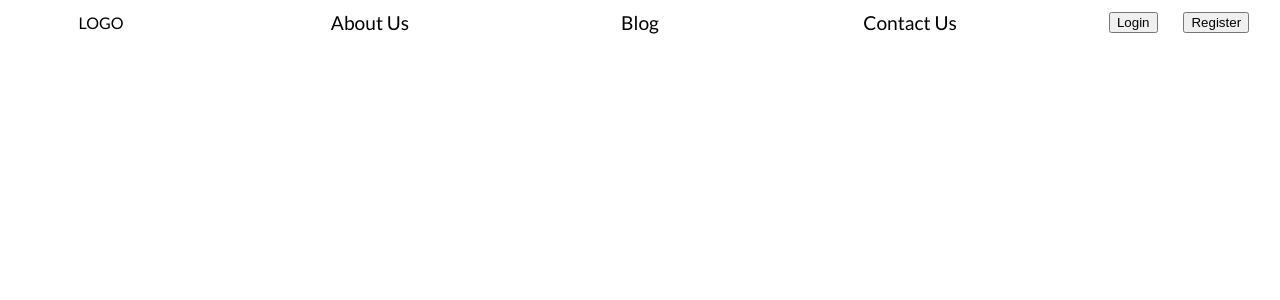
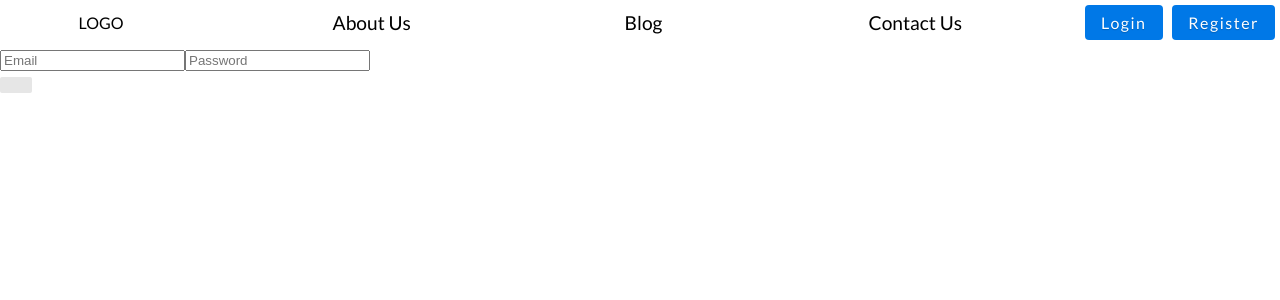
Before and after one commit to brycegoh/influ-frontend, a React (Create React App) app: page /login in a window 1280 px wide. Before the commit this address led to /protected. Shown: the top 300 px of the page. Built offline with nearby package versions, Linux system fonts and the light colour scheme; the HTML template or start-up script is replaced by a standard one.

Commit message:
added button styles

```diff
--- a/src/App.js
+++ b/src/App.js
@@ -40,7 +40,7 @@ function App() {
         />
         {sideDrawerStatus && <Backdrop onClick={onBurgerBar} />}
         <Route exact path="/" component={LandingPage} />
-        <ProtectedRoute exact path="/login" component={Login} />
+        <Route exact path="/login" component={Login} />
       </BrowserRouter>
     </div>
   );
--- a/src/components/login.js
+++ b/src/components/login.js
@@ -1,6 +1,6 @@
 import React, { useState, useEffect } from "react";
 import Input from "./subcomponents/input";
-import Button from "./subcomponents/button";
+import Button from "./subcomponents/button/button";
 import "../layout.css";
 import { _login } from "../services/index";
 
--- a/src/components/navbar/navbar.css
+++ b/src/components/navbar/navbar.css
@@ -48,9 +48,8 @@
 
 /* Login and register */
 .navbar-button {
-  width: 15%;
-  font-family: "Lato", sans-serif;
-  padding: 5px;
+  width: 190px;
+  margin-right: 5px;
 }
 
 @media (max-width: 760px) {
--- a/src/components/navbar/navbar.js
+++ b/src/components/navbar/navbar.js
@@ -1,6 +1,6 @@
 import React, { useState } from "react";
 import { useHistory } from "react-router-dom";
-import Button from "../subcomponents/button";
+import Button from "../subcomponents//button/button";
 import Burgerbar from "./burgerbar";
 import "../../layout.css";
 import "./navbar.css";
@@ -31,9 +31,20 @@ function Navbar(props) {
           {tab}
         </div>
       ))}
-      <div className="flex-row-center-center navbar-button">
-        <Button onClick={redirectTo} value={"Login"} />
-        <Button onClick={redirectTo} value={"Register"} />
+      <div className="flex-row-space-between-center navbar-button">
+        <Button
+          onClick={() => redirectTo("/login")}
+          value={"Login"}
+          type="primary"
+          size="regular"
+        />
+        <div className="spacer" />
+        <Button
+          onClick={() => redirectTo("/register")}
+          value={"Register"}
+          type="primary"
+          size="regular"
+        />
       </div>
     </div>
   );
--- a/src/components/subcomponents/button.js
+++ /dev/null
@@ -1,9 +0,0 @@
-import React from "react";
-
-function Button(props) {
-  let { onClick, value } = props;
-
-  return <button onClick={onClick}>{value}</button>;
-}
-
-export default Button;
--- /dev/null
+++ b/src/components/subcomponents/button/button.css
@@ -0,0 +1,63 @@
+.pure-button {
+  font-size: 100%;
+  padding: 0.5em 1em;
+  color: rgba(0, 0, 0, 0.8);
+  border: transparent;
+  background-color: #e6e6e6;
+  text-decoration: none;
+  border-radius: 2px;
+  font-family: "Lato", sans-serif;
+  cursor: pointer;
+  letter-spacing: 1.5px;
+}
+
+.button-success,
+.button-error,
+.button-warning,
+.button-secondary,
+.button-primary {
+  color: white;
+  border-radius: 4px;
+  text-shadow: 0 1px 1px rgba(0, 0, 0, 0.2);
+}
+
+.button-success {
+  background: rgb(28, 184, 65);
+  /* this is a green */
+}
+
+.button-error {
+  background: rgb(202, 60, 60);
+  /* this is a maroon */
+}
+
+.button-warning {
+  background: rgb(223, 117, 20);
+  /* this is an orange */
+}
+
+.button-secondary {
+  background: rgb(66, 184, 221);
+  /* this is a light blue */
+}
+
+.button-primary {
+  background: rgb(0, 120, 231);
+  /* this is a blue */
+}
+
+.button-xsmall {
+  font-size: 70%;
+}
+
+.button-small {
+  font-size: 85%;
+}
+
+.button-large {
+  font-size: 110%;
+}
+
+.button-xlarge {
+  font-size: 125%;
+}
--- /dev/null
+++ b/src/components/subcomponents/button/button.js
@@ -0,0 +1,31 @@
+import React from "react";
+import "./button.css";
+
+function Button(props) {
+  let { onClick, value, type, size } = props;
+
+  const buttonTypes = {
+    success: "button-success",
+    error: "button-error",
+    warning: "button-warning",
+    secondary: "button-secondary",
+    primary: "button-primary",
+  };
+  const buttonSize = {
+    xsmall: "button-xsmall",
+    small: "button-small",
+    large: "button-large",
+    xlarge: "button-xlarge",
+    regular: "",
+  };
+
+  return (
+    <button
+      onClick={onClick}
+      class={`pure-button ${buttonTypes[type]} ${buttonSize[size]}`}
+    >
+      {value}
+    </button>
+  );
+}
+export default Button;
```
